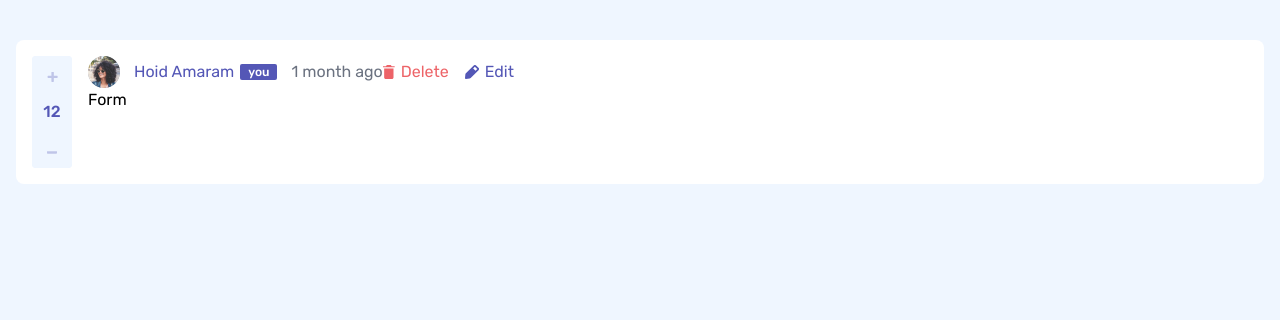
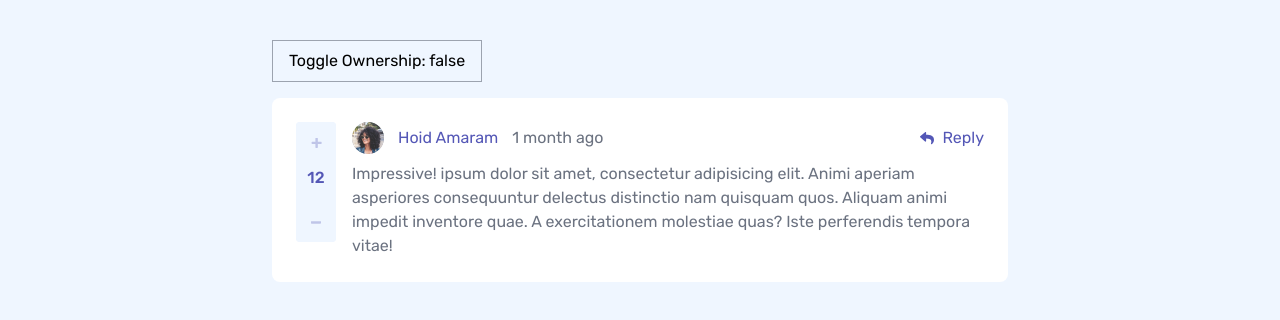
Before and after one commit to LuzAramburo/FE-challenge-react-comments, a React (Vite) app: page / in a window 1280 px wide. Shown: the top 320 px of the page. Built offline with nearby package versions, Linux system fonts and the light colour scheme.

Commit message:
context WIP

```diff
--- a/src/App.tsx
+++ b/src/App.tsx
@@ -1,15 +1,22 @@
-import './App.css'
-import {CommentList} from "./components/comments/CommentList.tsx";
+import './App.css';
+import { CommentList } from './components/comments/CommentList.tsx';
+import { useState } from 'react';
+import { OwnerContext } from './store/OwnerContext.tsx';
 
 function App() {
-
+  const [owned, setOwned] = useState(false);
   return (
-    <div className="bg-blue-50 py-10 min-h-screen">
-    <div className="container mx-auto px-4">
-      <CommentList />
-    </div>
-    </div>
-  )
+    <OwnerContext.Provider value={{ owned, setOwned }}>
+      <div className="bg-blue-50 py-10 min-h-screen">
+        <div className="max-w-3xl mx-auto px-4">
+          <button onClick={() => setOwned(!owned)} className="border border-gray-400 py-2 px-4 mb-4">
+            Toggle Ownership: {`${owned}`}
+          </button>
+          <CommentList />
+        </div>
+      </div>
+    </OwnerContext.Provider>
+  );
 }
 
-export default App
+export default App;
--- a/src/components/UI/ItemContainer.tsx
+++ b/src/components/UI/ItemContainer.tsx
@@ -5,5 +5,5 @@ type Props = {
 };
 
 export const ItemContainer = ({ children }: Props) => {
-  return <div className="bg-white rounded-lg p-4 flex">{children}</div>;
+  return <div className="bg-white rounded-lg p-6 flex items-start">{children}</div>;
 };
--- a/src/components/comments/Comment.tsx
+++ b/src/components/comments/Comment.tsx
@@ -4,26 +4,27 @@ import { ItemContainer } from '../UI/ItemContainer.tsx';
 import { CommentActions } from './CommentActions/CommentActions.tsx';
 import { useState } from 'react';
 import { CommentForm } from './CommentForm.tsx';
+import { CommentContext } from '../../store/CommentContext.tsx';
+import { useOwnerContext } from '../../store/OwnerContext.tsx';
+
+const commentText = `Impressive! ipsum dolor sit amet, consectetur adipisicing elit. Animi aperiam asperiores consequuntur delectus distinctio nam quisquam quos. Aliquam animi impedit inventore quae. A exercitationem molestiae quas? Iste perferendis tempora vitae!`;
 
 export const Comment = () => {
-  const [owned] = useState(true);
+  const { owned } = useOwnerContext();
+  const [editing, setEditing] = useState(false);
   return (
+    <CommentContext.Provider value={{ editing, setEditing }}>
       <ItemContainer>
         <CommentVotes />
-      <div>
+        <div className="flex-grow">
           <div className="flex justify-between">
             <CommentUser owned={owned} />
             <CommentActions owned={owned} />
           </div>
-        {!owned && (
-          <div className="mt-2 text-gray-500">
-            Impressive! ipsum dolor sit amet, consectetur adipisicing elit. Animi aperiam asperiores consequuntur
-            delectus distinctio nam quisquam quos. Aliquam animi impedit inventore quae. A exercitationem molestiae
-            quas? Iste perferendis tempora vitae!
-          </div>
-        )}
-        {owned && <CommentForm />}
+          {!editing && <div className="mt-2 text-gray-500">{commentText}</div>}
+          {editing && <CommentForm commentText={commentText} />}
         </div>
       </ItemContainer>
+    </CommentContext.Provider>
   );
 };
--- a/src/components/comments/CommentActions/ActionsOwned.tsx
+++ b/src/components/comments/CommentActions/ActionsOwned.tsx
@@ -1,14 +1,16 @@
 import IconDelete from '@assets/images/icons/icon-delete.svg';
 import IconEdit from '@assets/images/icons/icon-edit.svg';
+import { useCommentContext } from '../../../store/CommentContext.tsx';
 
 export const ActionsOwned = () => {
+  const { setEditing } = useCommentContext();
   return (
     <div className="flex items-center gap-4">
       <button className="text-error flex items-center gap-1.5 hover:opacity-40">
         <img src={IconDelete} alt="Icon Delete" />
         Delete
       </button>
-      <button className="text-primary flex items-center gap-1.5 hover:opacity-40">
+      <button onClick={() => setEditing(true)} className="text-primary flex items-center gap-1.5 hover:opacity-40">
         <img src={IconEdit} alt="Icon Edit" />
         Edit
       </button>
--- a/src/components/comments/CommentForm.tsx
+++ b/src/components/comments/CommentForm.tsx
@@ -1,3 +1,25 @@
-export const CommentForm = () => {
-  return <div>Form</div>;
+import { useCommentContext } from '../../store/CommentContext.tsx';
+
+interface Props {
+  commentText: string;
+}
+
+export const CommentForm = ({ commentText }: Props) => {
+  const { setEditing } = useCommentContext();
+  return (
+    <div className="flex items-start gap-4 mt-2">
+      <textarea className="w-full border border-gray-400 rounded p-2 flex-grow" rows={4} defaultValue={commentText} />
+      <div className="flex flex-col justify-center items-center flex-shrink-0">
+        <button
+          onClick={() => setEditing(false)}
+          className="bg-primary text-white uppercase rounded py-2 px-6 hover:opacity-80"
+        >
+          Reply
+        </button>
+        <button onClick={() => setEditing(false)} className="text-primary uppercase rounded py-2 px-6 hover:opacity-80">
+          Cancel
+        </button>
+      </div>
+    </div>
+  );
 };
--- a/src/components/comments/CommentVotes.tsx
+++ b/src/components/comments/CommentVotes.tsx
@@ -3,12 +3,12 @@ import IconPlus from '../../assets/images/icons/icon-plus.svg';
 
 export const CommentVotes = () => {
   return (
-    <div className="bg-blue-50 text-primary rounded font-medium mr-4">
-      <button className="bg-inherit text-inherit flex justify-center items-center rounded-t transition-colors flex-grow w-10 h-10 group">
+    <div className="bg-blue-50 text-primary rounded font-medium mr-4 flex-shrink-0">
+      <button className="bg-inherit text-inherit flex justify-center items-center rounded-t transition-colors flex-grow w-10 h-10 group active:bg-blue-200">
         <img src={IconPlus} alt="Upvote" className="opacity-30 group-hover:opacity-100" />
       </button>
       <div className="bg-inherit text-inherit py-1 flex justify-center w-10 h-10">12</div>
-      <button className="bg-inherit text-inherit flex justify-center items-center rounded-b transition-colors flex-grow w-10 h-8 group">
+      <button className="bg-inherit text-inherit flex justify-center items-center rounded-b transition-colors flex-grow w-10 h-10 group active:bg-blue-200">
         <img src={IconMinus} alt="Downvote" className="opacity-30 group-hover:opacity-100" />
       </button>
     </div>
--- /dev/null
+++ b/src/store/CommentContext.tsx
@@ -0,0 +1,13 @@
+import { createContext, useContext } from 'react';
+
+type CommentContext = {
+  editing: boolean;
+  setEditing: (value: boolean) => void;
+};
+
+export const CommentContext = createContext<CommentContext>({
+  editing: false,
+  setEditing: () => {},
+});
+
+export const useCommentContext = () => useContext(CommentContext);
--- /dev/null
+++ b/src/store/OwnerContext.tsx
@@ -0,0 +1,13 @@
+import { createContext, useContext } from 'react';
+
+type OwnerContext = {
+  owned: boolean;
+  setOwned: (owned: boolean) => void;
+};
+
+export const OwnerContext = createContext<OwnerContext>({
+  owned: false,
+  setOwned: () => {},
+});
+
+export const useOwnerContext = () => useContext(OwnerContext);
```
Lines whose indentation alone changed are shown as unchanged.
